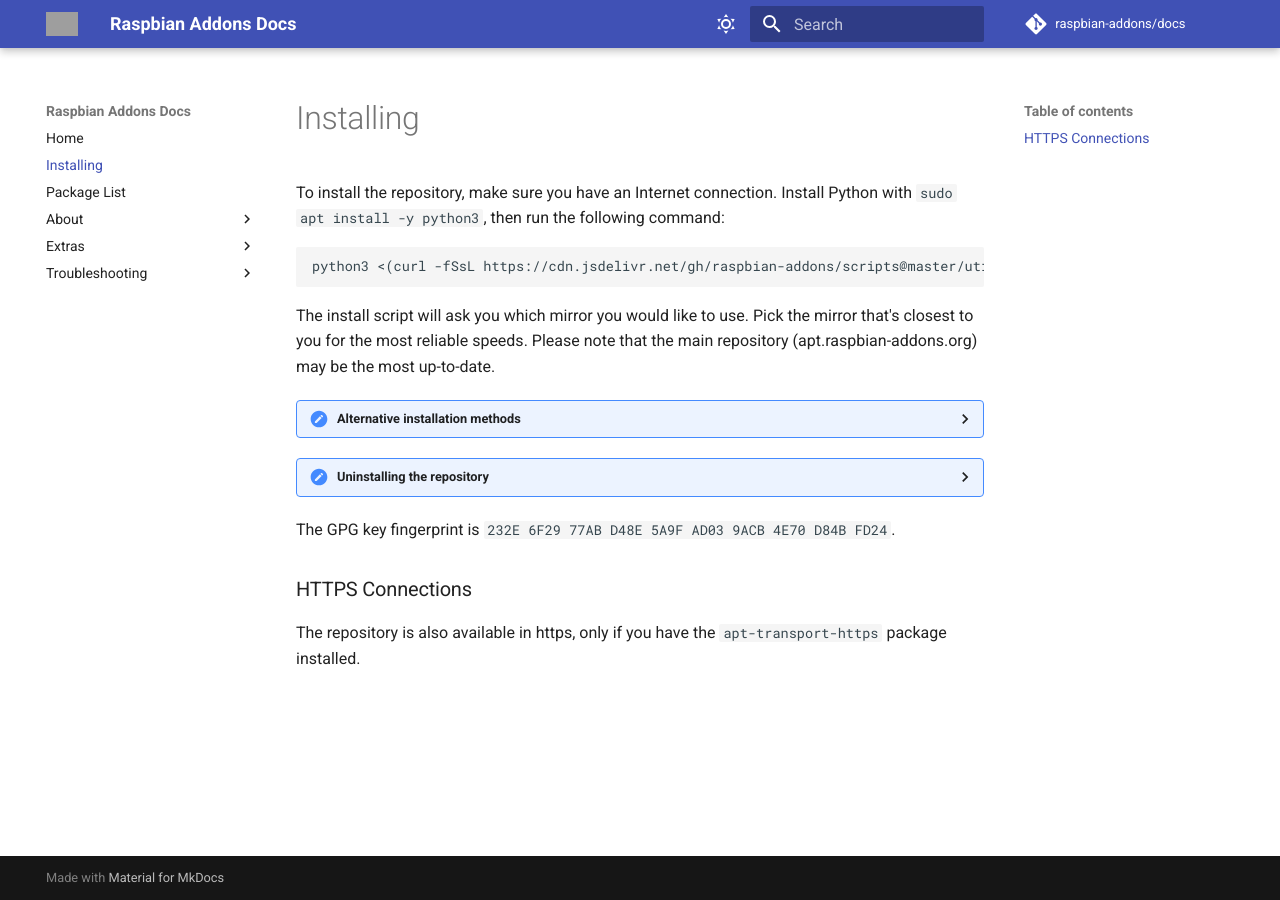
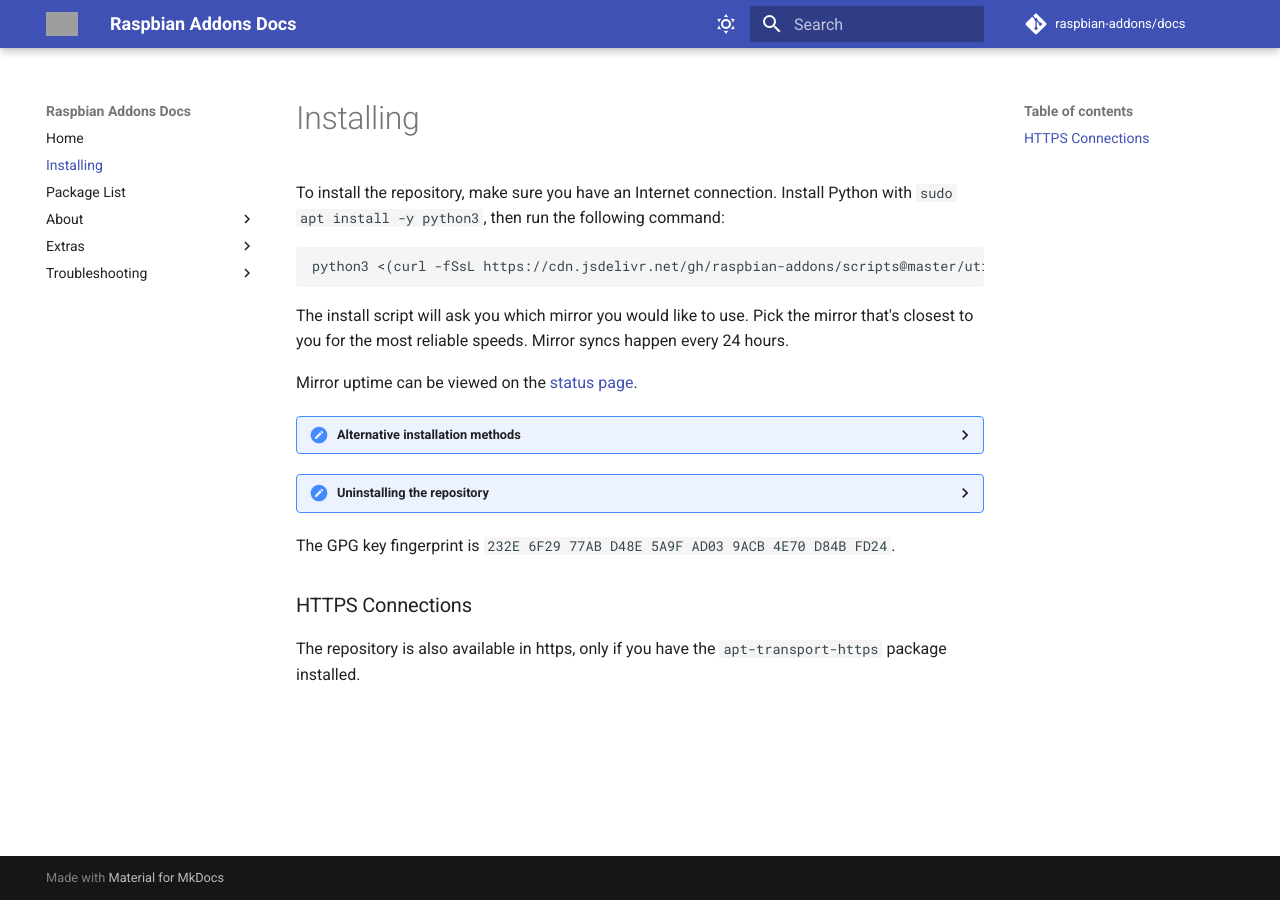
Before and after one commit to raspbian-addons/docs, an MkDocs documentation site: the page built from docs/install.md, in a window 1280 px wide. Built offline with MkDocs 1.6.1 and Material for MkDocs 9.7.7, drawn with Linux system fonts in a browser that asks for light colours; comment, search, counter and statistics services are not loaded; grey boxes are pictures that could not be loaded.

Commit message:
Update install.md

````diff
--- a/docs/install.md
+++ b/docs/install.md
@@ -5,7 +5,9 @@
 ```
 python3 <(curl -fSsL https://cdn.jsdelivr.net/gh/raspbian-addons/scripts@master/utils/repo.py)
 ```
-The install script will ask you which mirror you would like to use. Pick the mirror that's closest to you for the most reliable speeds. Please note that the main repository (apt.raspbian-addons.org) may be the most up-to-date.
+The install script will ask you which mirror you would like to use. Pick the mirror that's closest to you for the most reliable speeds. Mirror syncs happen every 24 hours.
+
+Mirror uptime can be viewed on the [status page](https://status.raspbian-addons.org/).
 
 <details>
 <summary> Alternative installation methods </summary>
````
